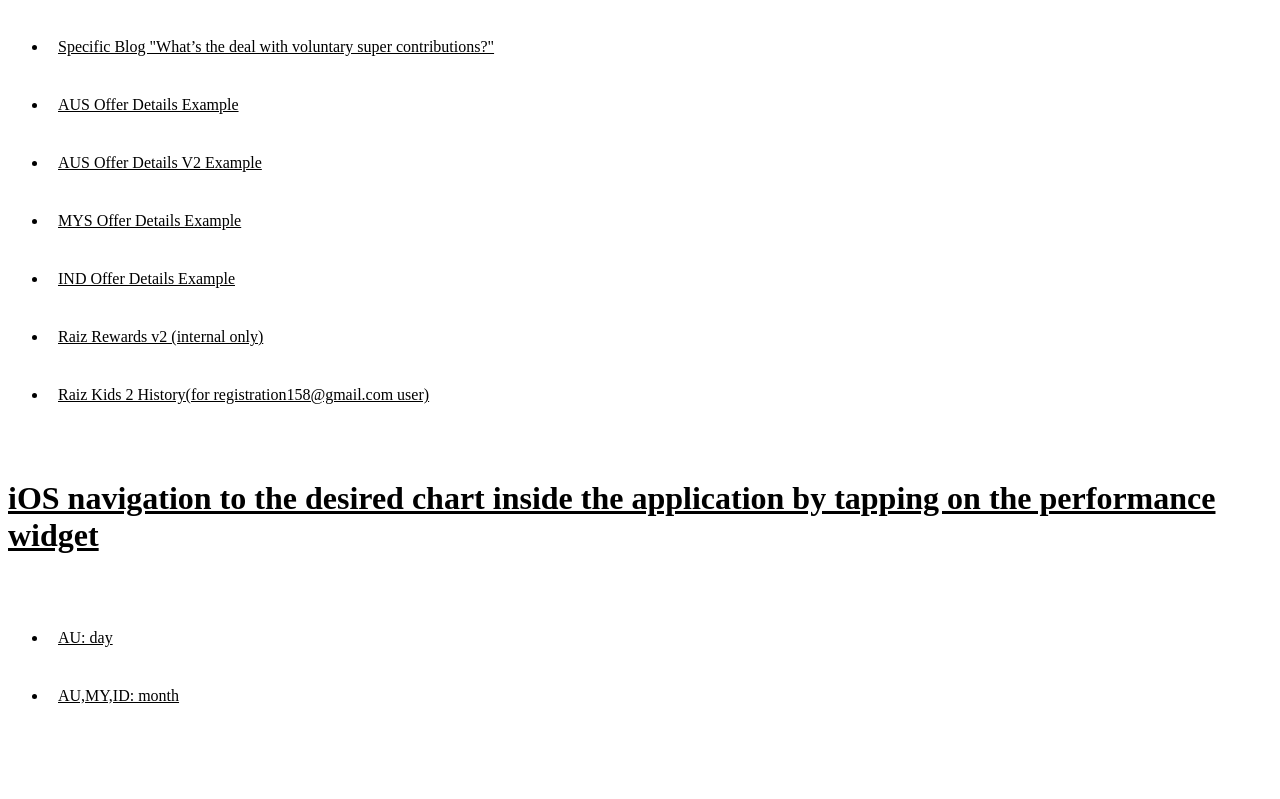
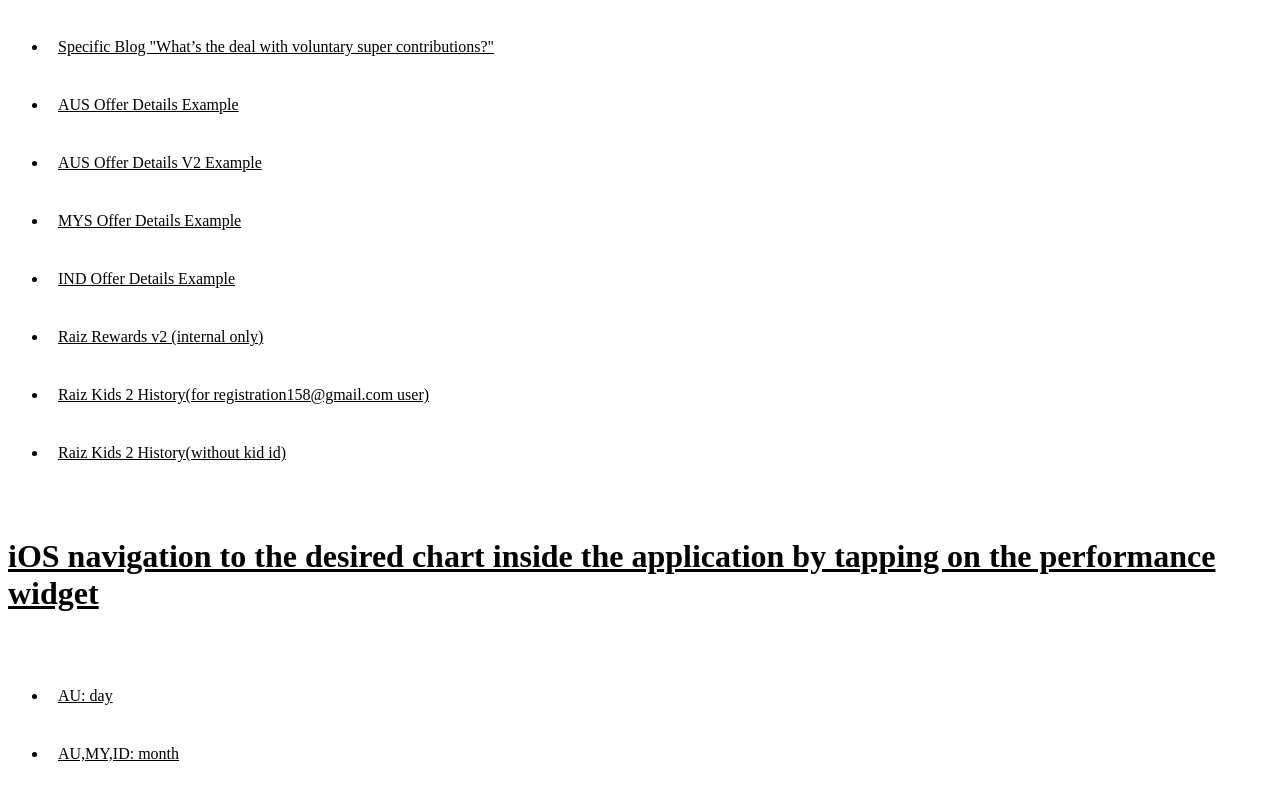
Before and after one commit to AcornsGrowAU/RaizDeeplinks, a plain HTML site: page index.html in a window 1280 px wide. Shown: the part 5185-5984 px from the top of the page. Before the commit the page ends 5926 px from the top, so only its background shows below. Drawn offline with Linux system fonts and the light colour scheme.

Commit message:
Update index.html
added Raiz Kids 2 history deeplink

```diff
--- a/index.html
+++ b/index.html
@@ -123,6 +123,7 @@
     <li><a href="raiz-id://offer_details/f2106e86-2efb-42a5-88d3-65391d76fe0b">IND Offer Details Example</a></li>
     <li><a href="raiz://raiz_rewards_v2">Raiz Rewards v2 (internal only)</a></li>
     <li><a href="raiz://raiz_kids/history?dependent_user_id=c1eac7c6-567c-41d0-a454-eec4a769b2f4">Raiz Kids 2 History(for registration158@gmail.com user)</a></li>
+    <li><a href="raiz://raiz_kids/history">Raiz Kids 2 History(without kid id)</a></li>
 </ul>
 
 <a href="#IOS_WIDGET" id="IOS_WIDGET"><h1>iOS navigation to the desired chart inside the application by tapping on the performance widget</h1></a>
```
